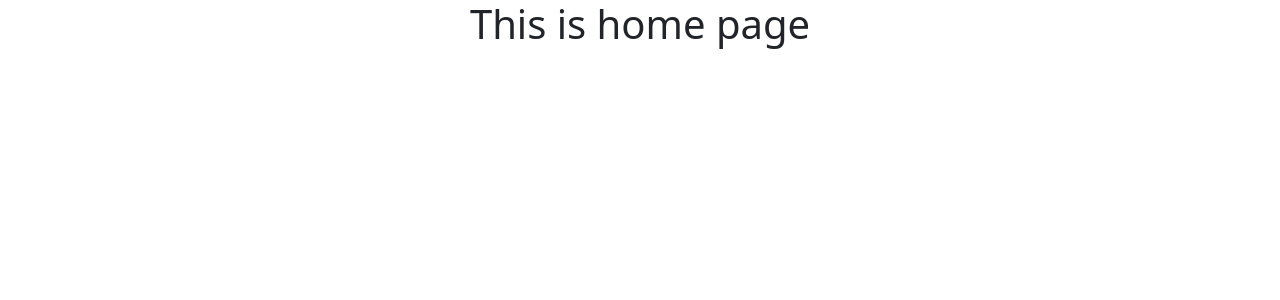
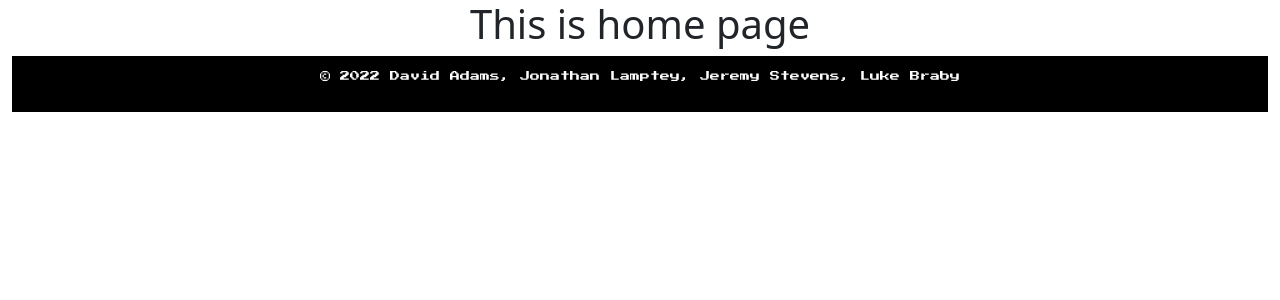
Before and after one commit to nii3601/Hackerthon-Website, a React (Create React App) app: page / in a window 1280 px wide. Shown: the top 300 px of the page. Built offline with nearby package versions, Linux system fonts and the light colour scheme.

Commit message:
Added Footer component

```diff
--- a/src/Components/Footer/Footer.css
+++ b/src/Components/Footer/Footer.css
@@ -0,0 +1,12 @@
+@import url('https://fonts.googleapis.com/css2?family=Press+Start+2P&display=swap');
+.Footer{
+    background-color:#000000;
+    padding-top: 1%;
+    padding-bottom: 1%;
+}
+
+.Footer p{
+        color:#ffffff;
+        font-family: 'Press Start 2P', cursive;
+        font-size: 10px;
+}
--- a/src/Components/Footer/Footer.js
+++ b/src/Components/Footer/Footer.js
@@ -0,0 +1,18 @@
+import { Container, Row,Col } from 'react-bootstrap';
+import './Footer.css'
+function Footer(){
+        return (
+                <div className="Footer">
+                        <Container>
+                                <Row>
+                                        <Col>
+                                                <p>
+                                                        © 2022 David Adams, Jonathan Lamptey, Jeremy Stevens, Luke Braby
+                                                </p>
+                                        </Col>
+                                </Row>
+                        </Container>
+                </div>
+        );
+}
+export default Footer;
--- a/src/Pages/Home/Home.js
+++ b/src/Pages/Home/Home.js
@@ -1,12 +1,14 @@
 import {Container,Row} from 'react-bootstrap';
+import Footer from '../../Components/Footer/Footer'
 
 function Home(){
     return(
         <div className="Home">
-            <Container>
+            <Container fluid>
                 <Row>
                     <h1>This is home page</h1>
                 </Row>
+                <Footer/>
             </Container>
         </div>
     );
```
